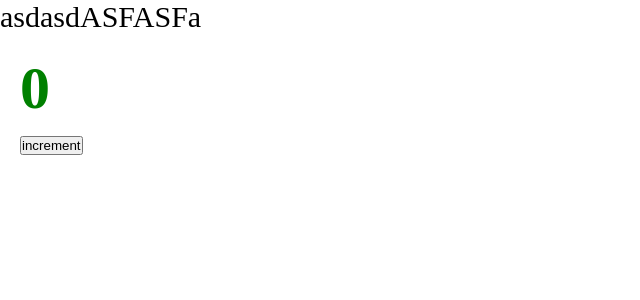
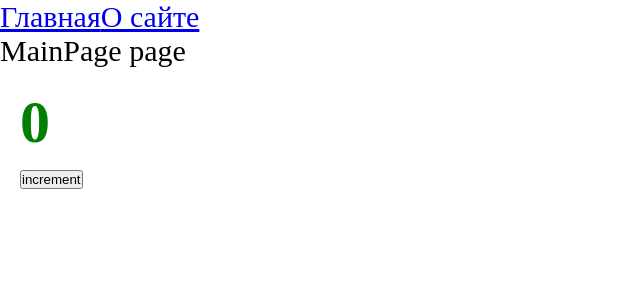
Before and after one commit to osipovfrontend/production-project, a React app: page / in a window 1280 px wide. Shown: the top 300 px of the page, without its empty margins (0-640 px from the left). Built offline with nearby package versions, Linux system fonts and the light colour scheme.

Commit message:
add: routing, react-router-dom and splitting code

```diff
--- a/package.json
+++ b/package.json
@@ -15,7 +15,7 @@
   "keywords": [],
   "author": "",
   "license": "ISC",
-"bugs": {
+  "bugs": {
     "url": "https://github.com/atizay/production-project/issues"
   },
   "homepage": "https://github.com/atizay/production-project#readme",
@@ -23,11 +23,13 @@
     "@types/node": "^17.0.21",
     "@types/react": "^17.0.39",
     "@types/react-dom": "^17.0.11",
+    "@types/react-router-dom": "^5.3.3",
     "@types/webpack": "^5.28.0",
     "@types/webpack-dev-server": "^4.7.2",
     "css-loader": "^6.6.0",
     "html-webpack-plugin": "^5.5.0",
     "mini-css-extract-plugin": "^2.5.3",
+    "react-router-dom": "^6.15.0",
     "sass": "^1.49.9",
     "sass-loader": "^12.6.0",
     "style-loader": "^3.3.1",
--- a/src/App.tsx
+++ b/src/App.tsx
@@ -1,11 +1,21 @@
-import React from 'react';
+import { Route, Routes, Link } from 'react-router-dom';
 import Counter from "./components/Counter";
 import './index.scss';
+import { AboutPageAsync } from './pages/AboutPage/AboutPage.async';
+import { MainPageAsync } from './pages/MainPage/MainPage.async';
+import { Suspense } from 'react';
 
 const App = () => {
     return (
         <div className="app">
-            asdasdASFASFa
+            <Link to={'/'}>Главная</Link>
+            <Link to={'/about'}>О сайте</Link>
+            <Suspense fallback={<div>Loading</div>}>
+                <Routes>
+                    <Route path={'/about'} element={<AboutPageAsync />}/>
+                    <Route path={'/'} element={ <MainPageAsync />}/>
+                </Routes>
+            </Suspense>
             <Counter />
         </div>
     );
--- a/src/index.tsx
+++ b/src/index.tsx
@@ -1,7 +1,10 @@
 import {render} from "react-dom";
 import App from "./App";
+import { BrowserRouter } from "react-router-dom";
 
 render(
-    <App />,
+    <BrowserRouter>
+        <App />
+    </BrowserRouter>,
     document.getElementById('root')
 )
--- /dev/null
+++ b/src/pages/AboutPage/AboutPage.async.tsx
@@ -0,0 +1,7 @@
+import { lazy } from 'react';
+
+export const AboutPageAsync = lazy(() => new Promise(resolve => {
+    // @ts-ignore
+    // в реальности так делать нельзя!
+   setTimeout(() => resolve(import('./AboutPage')), 1500)
+}));
--- /dev/null
+++ b/src/pages/AboutPage/AboutPage.tsx
@@ -0,0 +1,11 @@
+import React from "react";
+
+const AboutPage = () => {
+    return (
+        <div>
+            about page
+        </div>
+    )
+}
+
+export default AboutPage;
--- /dev/null
+++ b/src/pages/MainPage/MainPage.async.tsx
@@ -0,0 +1,7 @@
+import { lazy } from 'react';
+
+export const MainPageAsync = lazy(() => new Promise(resolve => {
+    // @ts-ignore
+    // в реальности так делать нельзя!
+   setTimeout(() => resolve(import('./MainPage')), 1500)
+}));
--- /dev/null
+++ b/src/pages/MainPage/MainPage.tsx
@@ -0,0 +1,11 @@
+import React from "react";
+
+const MainPage = () => {
+    return (
+        <div>
+            MainPage page
+        </div>
+    )
+}
+
+export default MainPage;
--- a/tsconfig.json
+++ b/tsconfig.json
@@ -5,7 +5,7 @@
     // Однако это не означает, что теперь вовсе нельзя использовать any.
     // Это означает лишь, что в подобных ситуация разработчик должен явно писать any,
     "noImplicitAny": true,
-    "module": "es6",
+    "module": "ESNext",
     // В какую спецификацию компилируем: для поддержки большинства браузеров
     "target": "es5",
     "jsx": "react-jsx",
```
Also changed, not shown: 3 other files (tests, documents, lock files or other folders).
